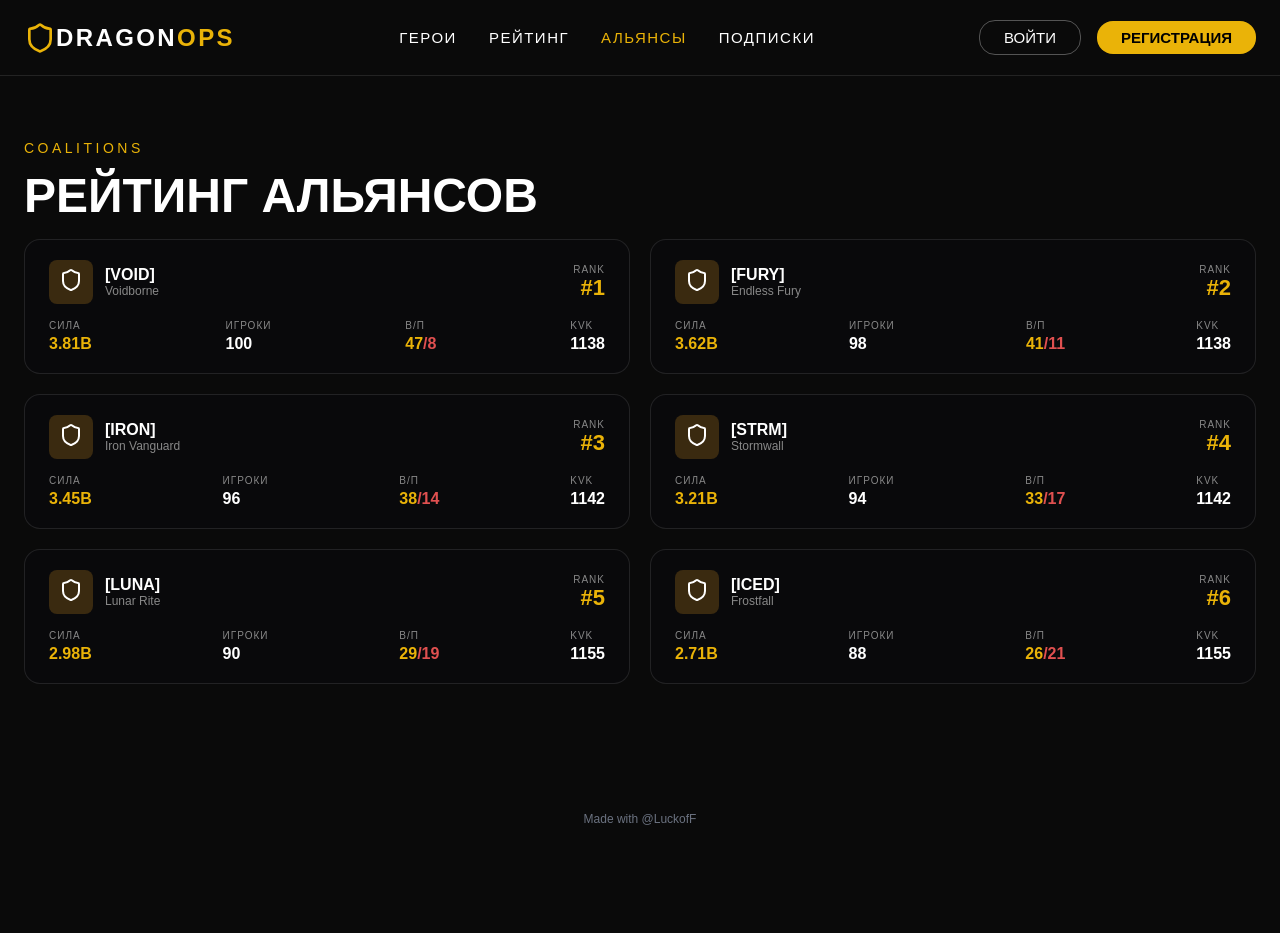
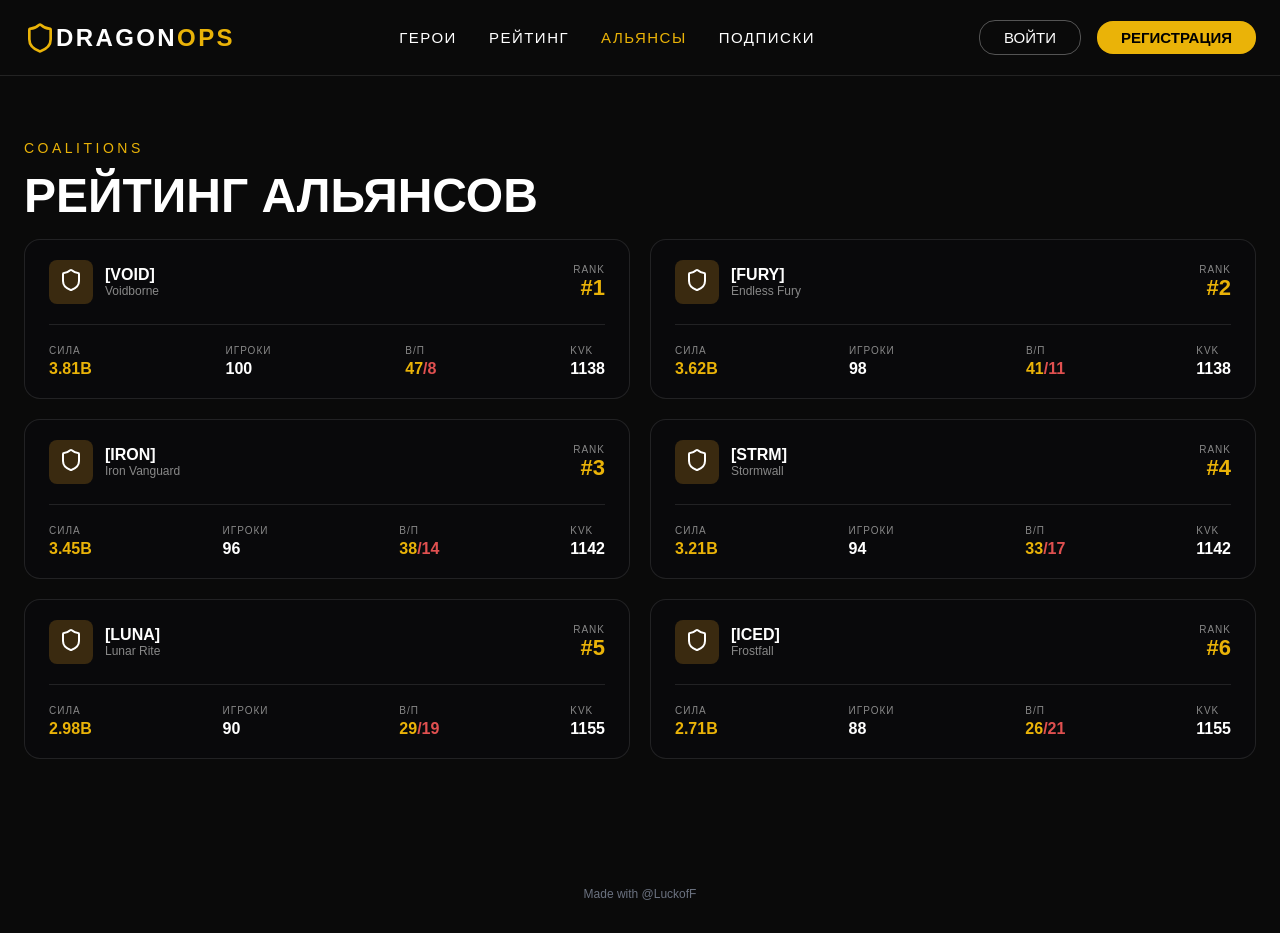
Before and after one commit to timoshuk5mika-ux/Dragon-Analytics, a React (Vite) app in the folder Frontend/: page /Dragon-Analytics/alliances in a window 1280 px wide. Before the commit the page ends 858 px from the top, so only its background shows below. Built offline with nearby package versions, Linux system fonts and the light colour scheme.

Commit message:
Потправил стили у страницы aliance и добавил анимацию при открытие

```diff
--- a/Frontend/src/componets/MainAliance.tsx
+++ b/Frontend/src/componets/MainAliance.tsx
@@ -1,6 +1,7 @@
 import './css/Main.css';
 import { ALLIANCES } from '../data/alliance-reting';
 import { Shield } from 'lucide-react';
+import { motion as Motion } from 'framer-motion';
 
 function Main() {
     return (
@@ -11,7 +12,14 @@ function Main() {
             </div>
             <div className='main-aliance-grid'>
                 {ALLIANCES.map((alliance, index) => (
-                    <div className='main-card main-card-dark main-aliance-card' key={alliance.tag}>
+                    <Motion.div
+                        initial={{ opacity: 0, y: 30 }}
+                        animate={{ opacity: 1, y: 0 }}
+                        transition={{ delay: index * 0.1 }}
+                        key={alliance.tag}
+                        className='main-card main-card-dark main-aliance-card'
+                    >
+                    <div key={alliance.tag}>
                         <div className='main-aliance-top'>
                             <div className='main-aliance-icon'>
                                 <span className='main-aliance-icon-svg'><Shield /></span>
@@ -49,6 +57,7 @@ function Main() {
                             </div>
                         </div>
                     </div>
+                    </Motion.div>
                 ))}
             </div>
         </main>
--- a/Frontend/src/componets/css/Main.css
+++ b/Frontend/src/componets/css/Main.css
@@ -298,6 +298,8 @@
   display: flex;
   align-items: center;
   gap: 12px;
+  border-bottom: 1px solid rgba(255, 255, 255, 0.1);
+  padding-bottom: 20px;
 }
 
 .main-aliance-icon {
@@ -351,6 +353,7 @@
   display: flex;
   justify-content: space-between;
   gap: 8px;
+  padding-top: 20px;
 }
 
 .main-aliance-stat {
```
